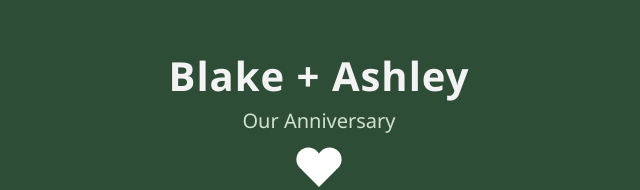
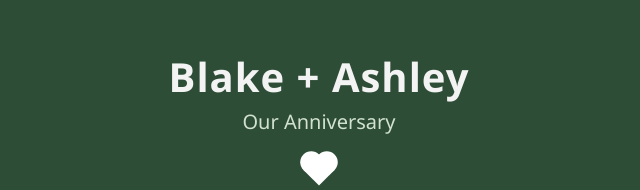
Before and after one commit to BlakeBaird2/anniversary-tracker, a plain HTML site: page index.html in a window 1280 px wide. Shown: the part 201-391 px from the top of the page, 321-961 px from the left. Drawn offline with Linux system fonts and the light colour scheme.

Commit message:
Refine heart shape for smoother top blend

```diff
--- a/style.css
+++ b/style.css
@@ -34,8 +34,8 @@ body {
 }
 
 .heart-shape {
-  width: 24px;
-  height: 24px;
+  width: 22px;
+  height: 22px;
   background-color: #ffffff;
   position: relative;
   transform: rotate(-45deg);
@@ -45,22 +45,23 @@ body {
 .heart-shape::before,
 .heart-shape::after {
   content: "";
-  width: 24px;
-  height: 24px;
+  width: 22px;
+  height: 22px;
   background-color: #ffffff;
   border-radius: 50%;
   position: absolute;
 }
 
 .heart-shape::before {
-  top: -15px;
+  top: -11px;
   left: 0;
 }
 
 .heart-shape::after {
-  left: 15px;
+  left: 11px;
   top: 0;
 }
+
 
 /* Big number styling */
 #months {
```
